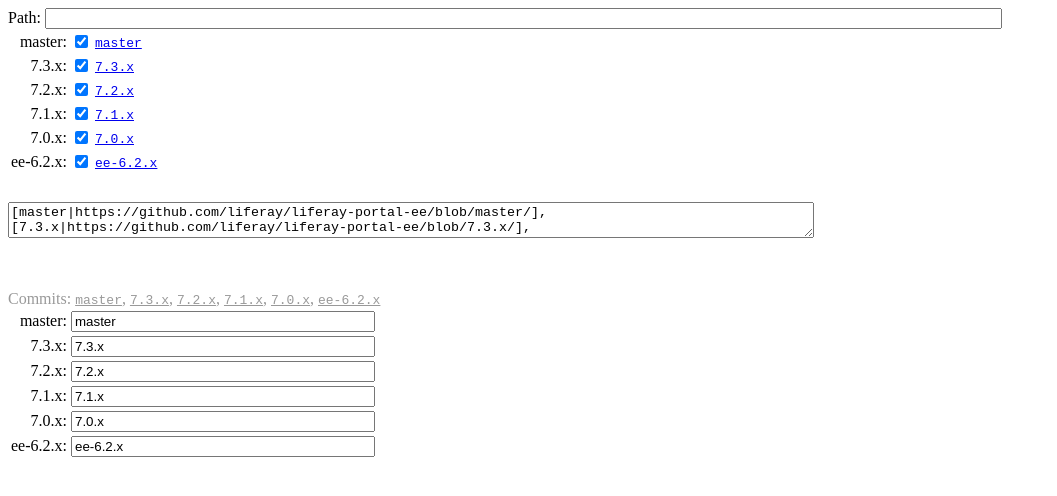
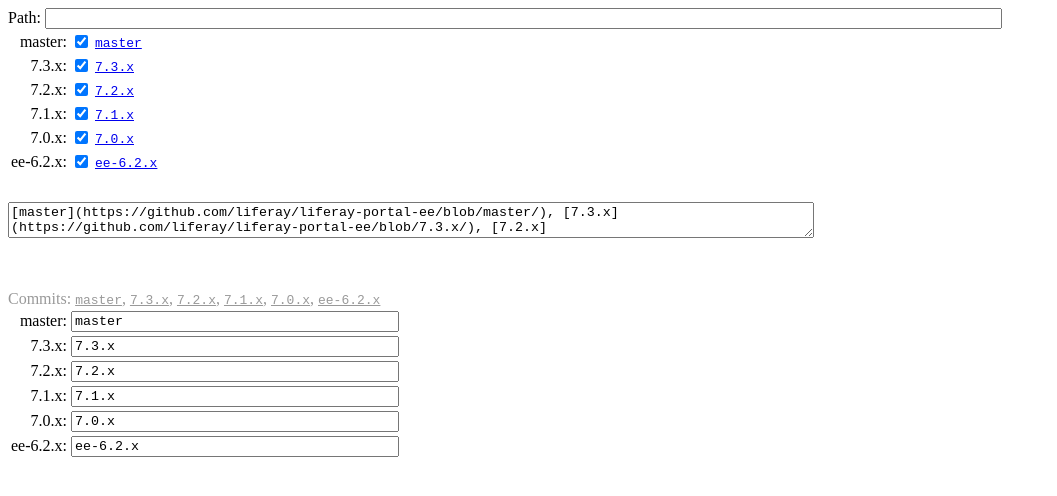
Before and after one commit to samuelkong/gongju, a plain HTML site: page dxp-git-ver-link/dxp-git-ver-link.htm in a window 1280 px wide. Shown: the whole page, without its empty margins (0-1057 px from the left). Drawn offline with Linux system fonts and the light colour scheme.

Commit message:
Change to Markdown

```diff
--- a/dxp-git-ver-link/dxp-git-ver-link.htm
+++ b/dxp-git-ver-link/dxp-git-ver-link.htm
@@ -177,22 +177,22 @@
 		var jiraMarkup = "";
 
 		if (document.getElementById("enableJiraLinkMaster").checked) {
-			jiraMarkup += "[master|" + linkMaster +"], ";
+			jiraMarkup += "[master](" + linkMaster +"), ";
 		}
 		if (document.getElementById("enableJiraLink73x").checked) {
-			jiraMarkup += "[7.3.x|" + link73x +"], ";
+			jiraMarkup += "[7.3.x](" + link73x +"), ";
 		}
 		if (document.getElementById("enableJiraLink72x").checked) {
-			jiraMarkup += "[7.2.x|" + link72x +"], ";
+			jiraMarkup += "[7.2.x](" + link72x +"), ";
 		}
 		if (document.getElementById("enableJiraLink71x").checked) {
-			jiraMarkup += "[7.1.x|" + link71x +"], ";
+			jiraMarkup += "[7.1.x](" + link71x +"), ";
 		}
 		if (document.getElementById("enableJiraLink70x").checked) {
-			jiraMarkup += "[7.0.x|" + link70x +"], ";
+			jiraMarkup += "[7.0.x](" + link70x +"), ";
 		}
 		if (document.getElementById("enableJiraLink62x").checked) {
-			jiraMarkup += "[6.2.x|" + link62x +"], ";
+			jiraMarkup += "[6.2.x](" + link62x +"), ";
 		}
 
 		if (jiraMarkup.length != 0) {
@@ -204,7 +204,7 @@
 </script>
 <style type="text/css">
 	a { font-family:monospace; }
-	input.hash {width:40ch; }
+	input.hash { font-family:monospace; width:40ch; }
 	#commits { padding-top:3em; }
 	#commits, #commits a { color: #999; }
 	#jiraMarkup { margin-top:2em; width:100ch; }
```
